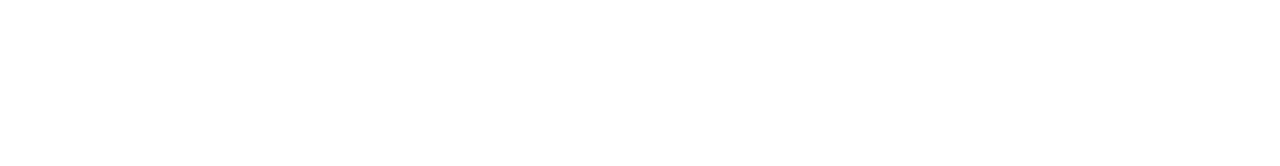
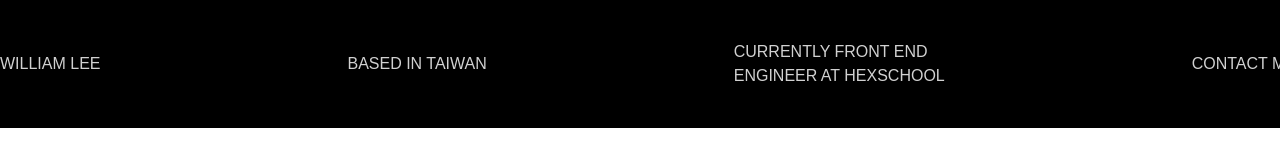
Before and after one commit to lynnliang34/-Hexschool-2024-CSS-homework-w2-Personal-Website, a plain HTML site: page index.html in a window 1280 px wide. Drawn offline with Linux system fonts and the light colour scheme; a web font is replaced by a local one.

Commit message:
完成導覽列

```diff
--- a/index.html
+++ b/index.html
@@ -13,5 +13,23 @@
       rel="stylesheet"
     />
   </head>
-  <body></body>
+  <body>
+    <header class="bg-black">
+      <nav class="container py-10">
+        <ul
+          class="nav-items d-flex text-gray justify-content-between align-items-center"
+        >
+          <li class="nav-item"><a href="#">WILLIAM LEE</a></li>
+          <li class="nav-item"><a href="#">BASED IN TAIWAN</a></li>
+          <li class="nav-item">
+            <a href="#"
+              >CURRENTLY FRONT END <br />
+              ENGINEER AT HEXSCHOOL</a
+            >
+          </li>
+          <li class="nav-item"><a href="#">CONTACT ME</a></li>
+        </ul>
+      </nav>
+    </header>
+  </body>
 </html>
--- a/style.css
+++ b/style.css
@@ -183,3 +183,39 @@ h2 {
 .text-primary {
   color: #00ffa3;
 }
+
+.text-gray {
+  color: #d1d1d1;
+}
+
+.bg-black {
+  background-color: black;
+}
+
+/* flex 設定 */
+.d-flex {
+  display: flex;
+}
+
+.justify-content-between {
+  justify-content: space-between;
+}
+
+.align-items-center {
+  align-items: center;
+}
+
+/* 間距設定 */
+.py-10 {
+  padding-top: 40px;
+  padding-bottom: 40px;
+}
+
+/* header */
+.nav-item {
+  transition: 1s;
+}
+
+.nav-item:hover {
+  color: white;
+}
```
